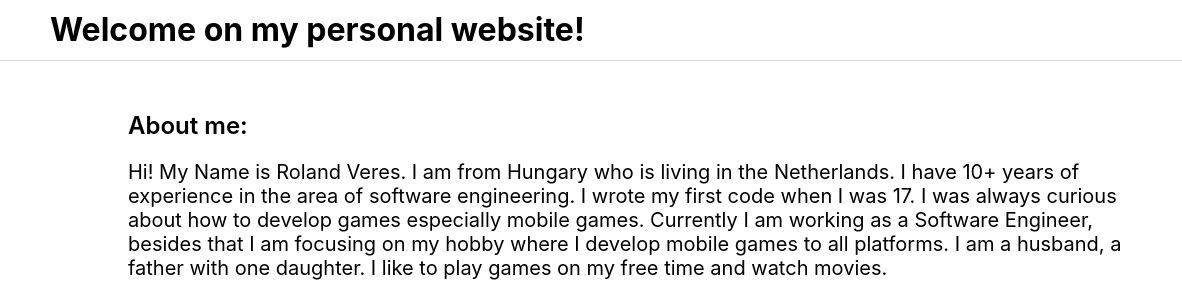
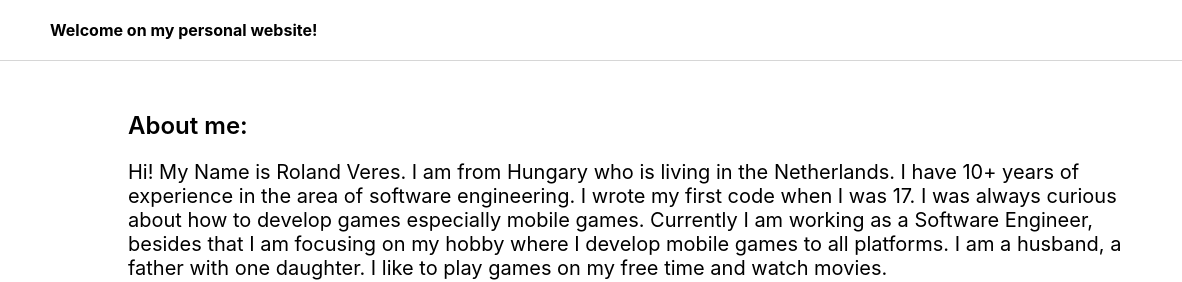
Before and after one commit to Robozsog93/Robozsog93.github.io, a plain HTML site: page index.html in a window 1280 px wide. Shown: the top 282 px of the page, 0-1182 px from the left. Drawn offline with Linux system fonts and the light colour scheme.

Commit message:
adjust-header-title

```diff
--- a/index.html
+++ b/index.html
@@ -11,7 +11,7 @@
 
     </head>
 <body style="margin:0;font-family:-apple-system, BlinkMacSystemFont, 'Segoe UI', Roboto, Oxygen, Ubuntu, Cantarell, 'Open Sans', 'Helvetica Neue', sans-serif">
-<div style="position:relative;width:100%;height:60px;border-bottom:1px solid #CCCC;line-height: 60px;"><h1 style="font-size:2rem;margin:0;height:100%;line-height:60px;padding-left:50px;display:inline-block;">Welcome on my personal website!</h1> <a href="https://www.facebook.com/Military-Drone-Tower-Defense-TD-Warfare-in-Desert-101820238414370" style="text-align: right;position:absolute;display:inline-block;right:0;line-height:60px;padding-right:0;"><span class="fa fa-facebook fa-2x"></span></a><a href="https://twitter.com/DroneDesert" style="text-align: right;position:absolute;display:inline-block;right:0;line-height:60px;padding-right:5%"><span class="fa fa-twitter fa-2x"></span></a></div>
+<div style="position:relative;width:100%;height:60px;border-bottom:1px solid #CCCC;line-height: 60px;"><h1 style="font-size:1rem;margin:0;height:100%;line-height:60px;padding-left:50px;display:inline-block;">Welcome on my personal website!</h1> <a href="https://www.facebook.com/Military-Drone-Tower-Defense-TD-Warfare-in-Desert-101820238414370" style="text-align: right;position:absolute;display:inline-block;right:0;line-height:60px;padding-right:0;"><span class="fa fa-facebook fa-2x"></span></a><a href="https://twitter.com/DroneDesert" style="text-align: right;position:absolute;display:inline-block;right:0;line-height:60px;padding-right:5%"><span class="fa fa-twitter fa-2x"></span></a></div>
 <div style="height:auto;width:100%;margin-bottom:100px;">
 <p style="margin-top:50px;font-size:20px;padding-left:50px;">
     <div style="font-size:24px;padding-left:10%;font-weight:600;">About me: </div> <br>
```
